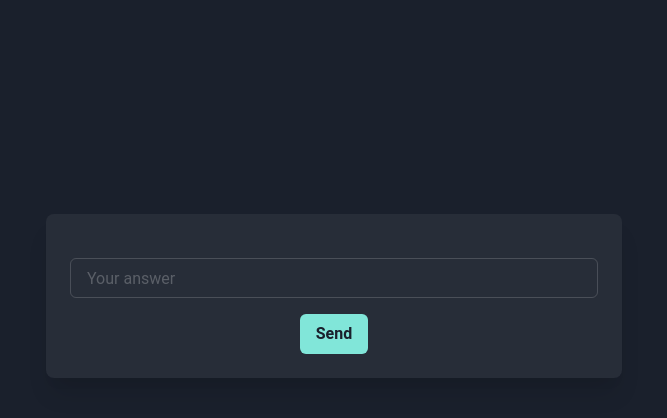
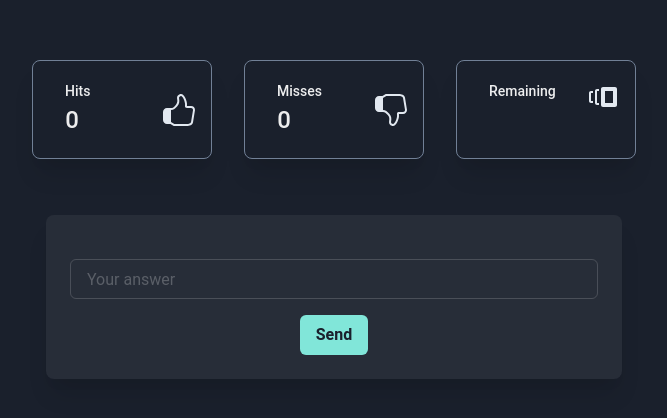
Before and after one commit to MisaelBeray/howmuchdoyouknow, a Next.js app: page / in a window 1280 px wide. Shown: the part 104-522 px from the top of the page, without its empty margins (306-973 px from the left). Built offline with nearby package versions, Linux system fonts and the light colour scheme; no server answers.

Commit message:
feat(card): added statistic of the cards

```diff
--- a/components/Card/Guess.tsx
+++ b/components/Card/Guess.tsx
@@ -9,29 +9,36 @@ import {
   Text,
   Container,
   Flex,
-  FormLabel,
   FormErrorMessage,
   Box,
   Image,
 } from "@chakra-ui/react";
-import { CheckIcon } from "@chakra-ui/icons";
 import axios from "axios";
 import ICard from "./Interface";
+import IStatistic from "../Statistic/Interface";
 import { Field, Form, Formik } from "formik";
+import Statistic from "../Statistic";
+import useWindowSize from "../../utils/windowSize";
 
 const api_get_all_cards = process.env.NEXT_PUBLIC_API_GET_ALL_CARDS;
 const authorization_value = process.env.NEXT_PUBLIC_API_AUTHORIZATION_VALUE;
 
 let cardGuess: ICard = {};
 
-export default function Simple(windowSize: any) {
+export default function Simple() {
   const [numberCard, setNumberCard] = useState(0);
   const [cards, setCards] = useState<ICard[]>([]);
-  const [answer, setAnswer] = useState("");
+  const [statistic, setStatistic] = useState<IStatistic>({
+    size: { width: 0, height: 0 },
+    hits: 0,
+    misses: 0,
+    remaining: "",
+  });
   const [state, setState] = useState<"initial" | "success" | "error">(
     "initial"
   );
   const [error, setError] = useState(false);
+  const size = useWindowSize();
 
   useEffect(() => {
     const getAllWords = async () => {
@@ -49,18 +56,32 @@ export default function Simple(windowSize: any) {
           region_language: item?.region_language,
           translate_word: item?.translate_word,
         };
-
+        setStatistic({
+          hits: 0,
+          misses: 0,
+          remaining: `1 / ${res?.words.length}`,
+        });
         setCards((arr) => [...arr, cardGuess]);
       });
     };
     getAllWords();
   }, []);
 
-  const handlerAnswer = (card: ICard, values: any) => {
+  const handlerAnswer = (card: ICard, values: any, totalCards: number) => {
     if (card?.translate_word?.toLowerCase() === values.name.toLowerCase()) {
       setState("success");
       setNumberCard(numberCard + 1);
+      setStatistic({
+        ...statistic,
+        hits: (statistic?.hits || 0) + 1,
+        remaining: `${numberCard + 2} / ${totalCards}`,
+      });
     } else {
+      setStatistic({
+        ...statistic,
+        misses: (statistic?.misses || 0) + 1,
+        remaining: `${numberCard + 1} / ${totalCards}`,
+      });
       setState("error");
     }
   };
@@ -94,15 +115,17 @@ export default function Simple(windowSize: any) {
       );
     }
   };
+
   return (
-    <Flex
-      minH={"100vh"}
-      align={"center"}
-      justify={"center"}
-      bg={useColorModeValue("gray.50", "gray.800")}
+    <>
+      <Stack
+        spacing={{ base: 8, md: 14 }}
+        py={{ base: size.width > 375 ? 20 : 12, md: 36 }}
       >
+        <Statistic {...statistic} />
+        <Flex align={"center"} justify={"center"}>
           <Container
-        maxW={windowSize.size.width > 375 ? "xl" : "xs"}
+            maxW={size.width > 375 ? "xl" : "xs"}
             bg={useColorModeValue("white", "whiteAlpha.100")}
             boxShadow={"xl"}
             rounded={"lg"}
@@ -131,7 +154,7 @@ export default function Simple(windowSize: any) {
             <Formik
               initialValues={{ name: "" }}
               onSubmit={(values, actions) => {
-            handlerAnswer(cards[numberCard], values);
+                handlerAnswer(cards[numberCard], values, cards.length);
                 setTimeout(() => {
                   setState("initial");
                   actions.setSubmitting(false);
@@ -167,5 +190,7 @@ export default function Simple(windowSize: any) {
             {feedback()}
           </Container>
         </Flex>
+      </Stack>
+    </>
   );
 }
--- /dev/null
+++ b/components/Statistic/Interface/index.ts
@@ -0,0 +1,6 @@
+export default interface IStatistic {
+  size?: { width: number; height: number };
+  hits?: number;
+  misses?: number;
+  remaining?: string;
+}
--- /dev/null
+++ b/components/Statistic/index.tsx
@@ -0,0 +1,132 @@
+import {
+  Box,
+  chakra,
+  Flex,
+  HStack,
+  SimpleGrid,
+  Spacer,
+  Stat,
+  StatLabel,
+  StatNumber,
+  Text,
+  useColorModeValue,
+} from "@chakra-ui/react";
+import { ReactNode } from "react";
+import { GoThumbsup } from "react-icons/go";
+import { GoThumbsdown } from "react-icons/go";
+import { GoVersions } from "react-icons/go";
+import useWindowSize from "../../utils/windowSize";
+import IStatistic from "./Interface";
+
+interface StatsCardProps {
+  title: string;
+  stat: string;
+  icon: ReactNode;
+}
+function StatsCard(props: StatsCardProps) {
+  const { title, stat, icon } = props;
+
+  return (
+    <Stat
+      minW={180}
+      px={{ base: 2, md: 4 }}
+      py={"5"}
+      shadow={"xl"}
+      border={"1px solid"}
+      borderColor={useColorModeValue("gray.800", "gray.500")}
+      rounded={"lg"}
+    >
+      <Flex justifyContent={"space-between"}>
+        <Box pl={{ base: 2, md: 4 }}>
+          <StatLabel fontWeight={"medium"} isTruncated>
+            {title}
+          </StatLabel>
+          <StatNumber fontSize={"2xl"} fontWeight={"medium"}>
+            {stat}
+          </StatNumber>
+        </Box>
+        <Box
+          my={"auto"}
+          color={useColorModeValue("gray.800", "gray.200")}
+          alignContent={"center"}
+        >
+          {icon}
+        </Box>
+      </Flex>
+    </Stat>
+  );
+}
+
+function StatsCardMobile(props: StatsCardProps) {
+  const { stat, icon } = props;
+  return (
+    <Box
+      w="100px"
+      h="60px"
+      shadow={"xl"}
+      border={"1px solid"}
+      borderColor={useColorModeValue("gray.800", "gray.500")}
+      rounded={"lg"}
+    >
+      <Flex w="100%">
+        <Box w="60%" pt={4} px={2}>
+          <Text align={"center"}>{stat}</Text>
+        </Box>
+        <Spacer />
+        <Box pt={4} px={2}>
+          {icon}
+        </Box>
+      </Flex>
+    </Box>
+  );
+}
+
+export default function BasicStatistics(props: IStatistic) {
+  const size = useWindowSize();
+
+  return (
+    <>
+      {size.width > 375 ? (
+        <Box maxW="7xl" mx={"auto"} pt={5} px={{ base: 2, sm: 12, md: 17 }}>
+          <SimpleGrid columns={{ base: 1, md: 3 }} spacing={{ base: 5, lg: 8 }}>
+            <StatsCard
+              title={"Hits"}
+              stat={props?.hits?.toString() || ""}
+              icon={<GoThumbsup size={"32px"} />}
+            />
+            <StatsCard
+              title={"Misses"}
+              stat={props?.misses?.toString() || ""}
+              icon={<GoThumbsdown size={"32px"} />}
+            />
+            <StatsCard
+              title={"Remaining"}
+              stat={props?.remaining?.toString() || ""}
+              icon={<GoVersions size={"32px"} />}
+            />
+          </SimpleGrid>
+        </Box>
+      ) : (
+        <Box maxW="7xl" mx={"auto"} pt={1} px={{ base: 2, sm: 12, md: 17 }}>
+          <HStack spacing="12px">
+            <StatsCardMobile
+              title={"Hits"}
+              stat={props?.hits?.toString() || ""}
+              icon={<GoThumbsup size={"24px"} />}
+            />
+            <StatsCardMobile
+              title={"Misses"}
+              stat={props?.misses?.toString() || ""}
+              icon={<GoThumbsdown size={"24px"} />}
+            />
+            <StatsCardMobile
+              title={"Remaining"}
+              stat={props?.remaining?.toString() || ""}
+              icon={<GoVersions size={"24px"} />}
+            />
+          </HStack>
+        </Box>
+      )}
+    </>
+  );
+}
--- a/pages/_app.tsx
+++ b/pages/_app.tsx
@@ -1,35 +1,12 @@
 import { ChakraProvider } from "@chakra-ui/react";
 import type { AppProps } from "next/app";
-import { useEffect, useState } from "react";
 import { theme } from "../styles/theme";
 
-function useWindowSize() {
-  const [windowSize, setWindowSize] = useState({
-    width: 0,
-    height: 0,
-  });
-  useEffect(() => {
-    if (typeof window !== "undefined") {
-      const f = function handleResize() {
-        setWindowSize({
-          width: window.innerWidth,
-          height: window.innerHeight,
-        });
-      };
-      window.addEventListener("resize", f);
-      f();
-      return () => window.removeEventListener("resize", f);
-    }
-  }, []);
-  return windowSize;
-}
-
 function MyApp({ Component, pageProps }: AppProps) {
-  const size = useWindowSize();
 
   return (
     <ChakraProvider resetCSS theme={theme}>
-      <Component {...pageProps} size={size} />
+      <Component {...pageProps} />
     </ChakraProvider>
   );
 }
--- a/pages/index.tsx
+++ b/pages/index.tsx
@@ -3,8 +3,7 @@ import Header from "../components/Header";
 import Guess from "../components/Card/Guess";
 
 const Home: NextPage = (windowSize: any) => {
-
-  const size = windowSize.size
+  const size = windowSize.size;
 
   return (
     <>
--- /dev/null
+++ b/utils/windowSize.tsx
@@ -0,0 +1,22 @@
+import { useEffect, useState } from "react";
+
+export default function useWindowSize() {
+  const [windowSize, setWindowSize] = useState({
+    width: 0,
+    height: 0,
+  });
+  useEffect(() => {
+    if (typeof window !== "undefined") {
+      const f = function handleResize() {
+        setWindowSize({
+          width: window.innerWidth,
+          height: window.innerHeight,
+        });
+      };
+      window.addEventListener("resize", f);
+      f();
+      return () => window.removeEventListener("resize", f);
+    }
+  }, []);
+  return windowSize;
+}
```
Also changed, not shown: components/Card/Interface/index.ts (renamed from components/Card/Interface/index.tsx). Lines whose indentation alone changed are shown as unchanged.
